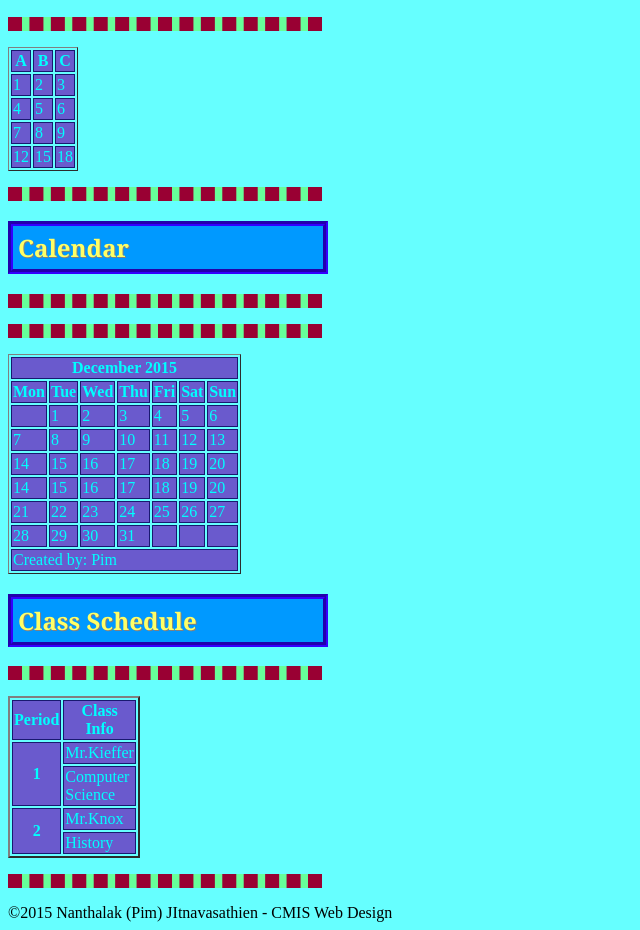
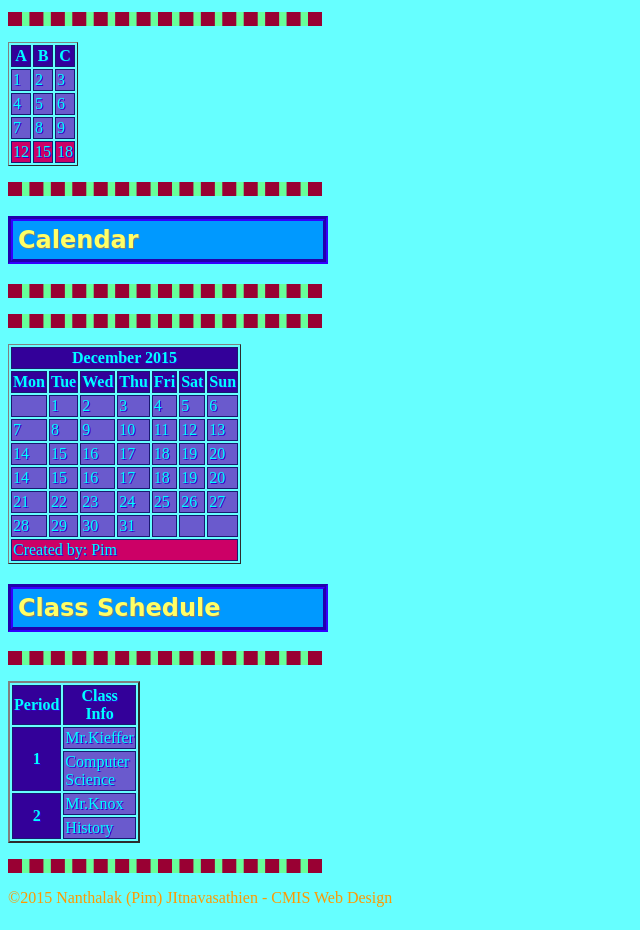
Before and after one commit to pim2066-cmis/pim2066-cmis-wd, a plain HTML site: page tables/index.html in a window 1280 px wide. Shown: the part 286-1216 px from the top of the page, without its empty margins (0-640 px from the left). Drawn offline with Linux system fonts and the light colour scheme.

Commit message:
added content

```diff
--- a/css/box.css
+++ b/css/box.css
@@ -20,7 +20,7 @@ h2 {
 	width: 300px;
 	padding: 5px;
 	border: 5px groove #3300FF;
-	font-family: "Hoefler Text", Georgia, Times, serif;
+	font-family: Parkavenue, cursive;
 	text-shadow: 1px 1px #808080;
 	color: #FFFF66;
 }
@@ -38,6 +38,7 @@ tables, td, th {
 	border: 1px solid #191970;
 	background-color: #6A5ACD;
 	color: #00FFFF;
+	text-shadow: 1px 1px #3300CC;
 }
 
 ol {
@@ -67,6 +68,20 @@ ul {
 	border: 7px solid ;
 }
 
-tables > tbody {
-	background-color: #80b3ff;
+tr > th {
+	background-color: #330099;
+	color: #00FFFF;
 }
+
+tr + td {
+	background-color: #006633;
+	color: #FFFF00;
+}
+
+tfoot td {
+	background-color: #CC0066;
+}
+
+footer {
+	color: #FF9900;
+}
```
